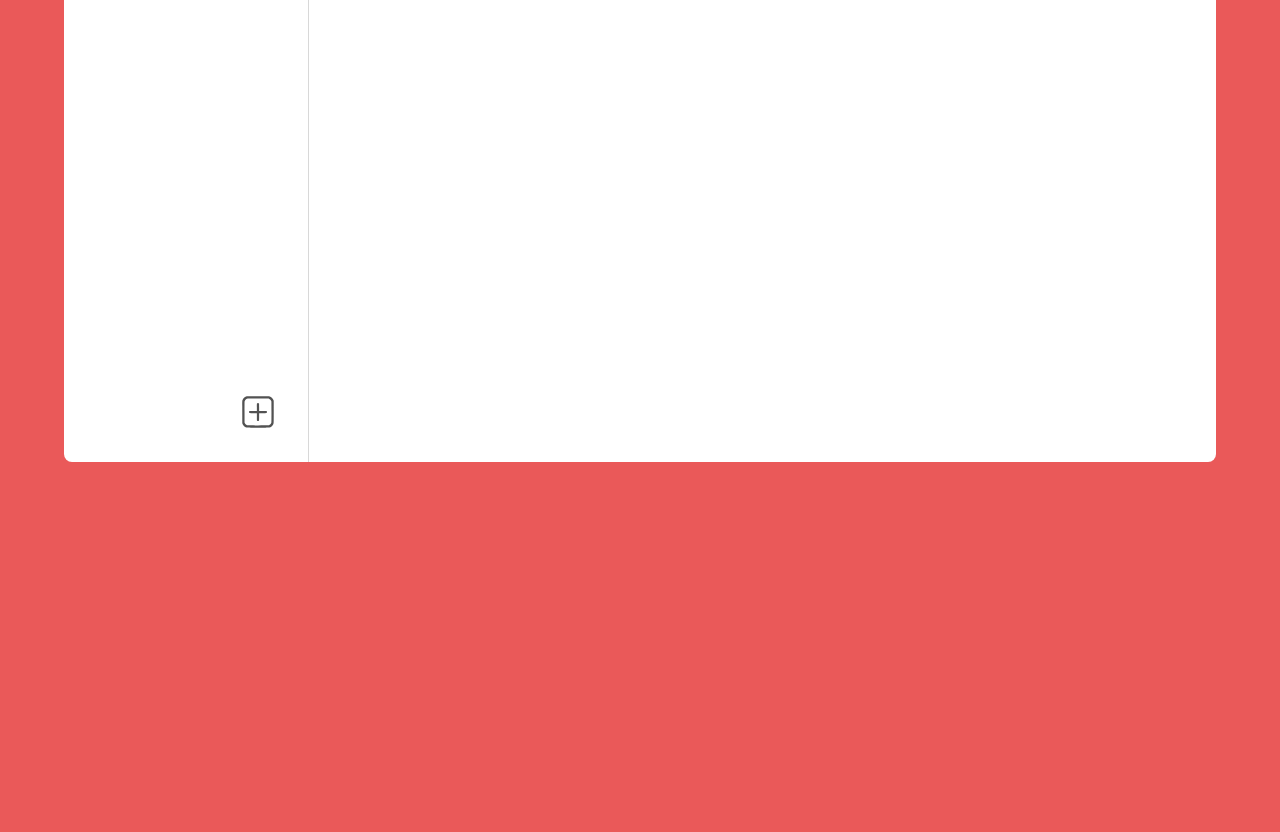
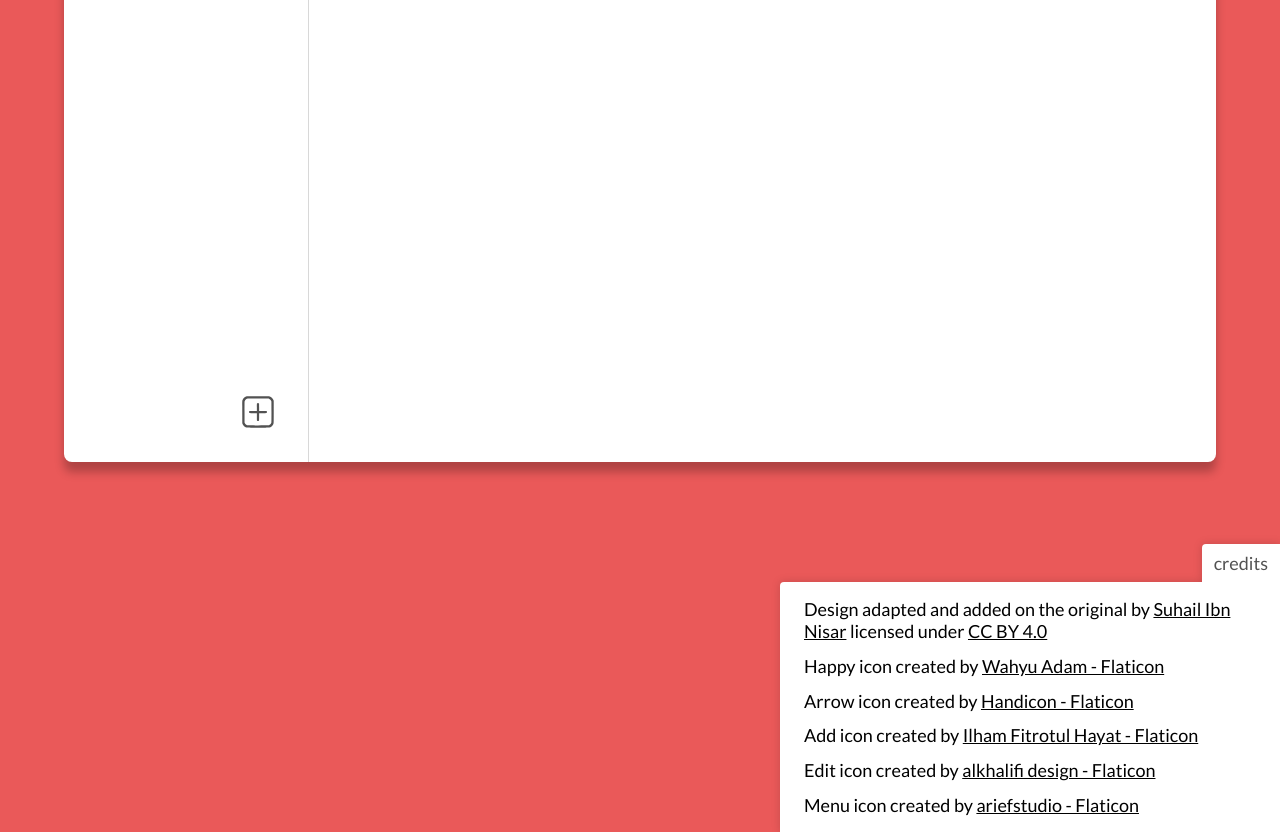
Before and after one commit to mizgaionutalexandru/tasky, a website built with Parcel: page src/index.html in a window 1280 px wide. Shown: the part 218-1050 px from the top of the page. Before the commit the page ends 800 px from the top, so only its background shows below. Built offline with nearby package versions, Linux system fonts and the light colour scheme.

Commit message:
credits added

```diff
--- a/src/index.html
+++ b/src/index.html
@@ -51,5 +51,90 @@
         <ul class="items"></ul>
       </div>
     </main>
+    <footer class="credits credits--hidden">
+      <div tabindex="0" class="credits__title">credits</div>
+      <ul class="credits__info">
+        <li class="credits__info__instance">
+          Design adapted and added on the original by
+          <a
+            tabindex="-1"
+            class="credits-link"
+            title="original design"
+            target="_blank"
+            href="https://www.figma.com/community/file/1088313494448952121"
+            >Suhail Ibn Nisar</a
+          >
+          licensed under
+          <a
+            tabindex="-1"
+            class="credits-link"
+            title="copyright license"
+            target="_blank"
+            href="https://creativecommons.org/licenses/by/4.0/"
+            >CC BY 4.0</a
+          >
+        </li>
+        <li class="credits__info__instance">
+          Happy icon created by
+          <a
+            tabindex="-1"
+            href="https://www.flaticon.com/free-icons/happy"
+            title="happy icons"
+            target="_blank"
+            class="credits-link"
+          >
+            Wahyu Adam - Flaticon
+          </a>
+        </li>
+        <li class="credits__info__instance">
+          Arrow icon created by
+          <a
+            tabindex="-1"
+            href="https://www.flaticon.com/free-icons/arrow"
+            target="_blank"
+            title="arrow icons"
+            class="credits-link"
+          >
+            Handicon - Flaticon
+          </a>
+        </li>
+        <li class="credits__info__instance">
+          Add icon created by
+          <a
+            tabindex="-1"
+            href="https://www.flaticon.com/free-icons/add"
+            target="_blank"
+            title="add icons"
+            class="credits-link"
+          >
+            Ilham Fitrotul Hayat - Flaticon
+          </a>
+        </li>
+        <li class="credits__info__instance">
+          Edit icon created by
+          <a
+            tabindex="-1"
+            href="https://www.flaticon.com/free-icons/edit"
+            target="_blank"
+            title="edit icons"
+            class="credits-link"
+          >
+            alkhalifi design - Flaticon
+          </a>
+        </li>
+        <li class="credits__info__instance">
+          Menu icon created by
+          <a
+            tabindex="-1"
+            href="https://www.flaticon.com/free-icons/menu"
+            target="_blank"
+            title="menu icons"
+            class="credits-link"
+          >
+            ariefstudio - Flaticon
+          </a>
+        </li>
+      </ul>
+    </footer>
   </body>
 </html>
--- a/src/scripts/controller.js
+++ b/src/scripts/controller.js
@@ -2,6 +2,7 @@ import "core-js/stable";
 import listsView from "./views/listsView";
 import itemsView from "./views/itemsView";
 import navbarView from "./views/navbarView";
+import creditsView from "./views/creditsView";
 import * as model from "./model.js";
 
 /**
--- a/src/styles.css
+++ b/src/styles.css
@@ -1,4 +1,4 @@
-*{
+* {
   margin: 0;
   padding: 0;
   box-sizing: border-box;
@@ -9,34 +9,37 @@ html {
   font-size: 62.5%;
 }
 
-body{
-    --primary-color: #EA5959;
+body {
+  --primary-color: #ea5959;
   --grey-one: #525252;
   --grey-two: #5a5a5a;
   --grey-three: #d8d8d8;
   --grey-four: #d9d9d9;
   background-color: var(--primary-color);
   height: 100vh;
+  overflow: hidden;
   display: flex;
   align-items: center;
   justify-content: center;
-    font-family: 'Lato', sans-serif;
+  font-family: "Lato", sans-serif;
 }
 
-.main-container{
+.main-container {
   background-color: white;
   width: min(120rem, 90%);
   height: max(54rem, 70%);
   display: flex;
   border-radius: 0.8rem;
   z-index: 1;
+
+  box-shadow: 0px 10px 10px rgba(0, 0, 0, 0.25);
 }
 
 .nav-toggle {
   display: none;
 }
 
-.nav-container{
+.nav-container {
   width: max(27%, 26rem);
   border-right: 1px solid var(--grey-three);
   position: relative;
@@ -47,14 +50,11 @@ body{
   height: 100%;
 }
 
-
-
 /* ===================== */
 /* NAV CONTAINER STYLING */
 /* ===================== */
 
-
-.list-add{
+.list-add {
   position: absolute;
   bottom: 3.2rem;
   right: 3.2rem;
@@ -66,18 +66,18 @@ body{
   cursor: pointer;
 }
 
-.list-add__svg{
+.list-add__svg {
   width: 100%;
 }
 
-.list-add--mobile{
+.list-add--mobile {
   display: none;
 }
 
 .list-add:hover,
 .list-add:focus-visible,
 .list-add--mobile:hover,
-.list-add--mobile:focus-visible{
+.list-add--mobile:focus-visible {
   outline: 2px solid var(--grey-four);
   transform: scale(1.1);
 }
@@ -86,7 +86,7 @@ body{
 .item-add:focus-visible::before,
 .list-add--mobile:focus-visible::before {
   content: "";
-    background: url('./assets/arrow.svg');
+  background: url("./assets/arrow.svg");
   background-position: center;
   background-size: contain;
   width: 3.6rem;
@@ -94,19 +94,19 @@ body{
   right: 3.6rem;
   bottom: 0.16rem;
   position: absolute;
-    animation: right-left 1s ;
+  animation: right-left 1s;
   animation-iteration-count: infinite;
 }
 
-.item-add:focus-visible::before{
+.item-add:focus-visible::before {
   left: -3.6rem;
 }
 
-.list-add--mobile:focus-visible::before{
+.list-add--mobile:focus-visible::before {
   bottom: 0.36rem;
 }
 
-.list-add--mobile:focus-visible{
+.list-add--mobile:focus-visible {
   transform: rotate(90deg);
 }
 
@@ -115,7 +115,7 @@ body{
   margin-top: max(1.28rem, 14vh);
 }
 
-.list{
+.list {
   width: 15.6rem;
   display: flex;
   margin-inline: auto;
@@ -128,24 +128,27 @@ body{
   transition: color 100ms ease-in;
 }
 
-.list:hover:not(.list--new):not(.list--modify), .list:focus-visible:not(.list--new):not(.list--modify), .list--options-visible {
+.list:hover:not(.list--new):not(.list--modify),
+.list:focus-visible:not(.list--new):not(.list--modify),
+.list--options-visible {
   outline: 0;
   border-top: 1px solid var(--grey-four);
   border-bottom: 1px solid var(--grey-four);
 }
 
-.list:hover:not(.list--new) .list__options-cta, .list:focus-visible:not(.list--new) .list__options-cta,
+.list:hover:not(.list--new) .list__options-cta,
+.list:focus-visible:not(.list--new) .list__options-cta,
 .list--options-visible .list__options-cta {
   opacity: 1;
 }
 
 .list--active .list__name,
-.list--active .list__name__input{
+.list--active .list__name__input {
   font-weight: bold;
   color: var(--primary-color);
 }
 
-.list--options-visible .list__options-cta{
+.list--options-visible .list__options-cta {
   display: flex;
 }
 
@@ -155,11 +158,11 @@ body{
   cursor: pointer;
 }
 
-.list__name__input{
+.list__name__input {
   border: 0;
   outline: 0;
   font-size: 2.4rem;
-    font-family: 'Lato', sans-serif;
+  font-family: "Lato", sans-serif;
   color: var(--grey-one);
   border-bottom: 1px solid var(--grey-three);
   width: 5rem;
@@ -170,14 +173,14 @@ body{
   width: 3.2rem;
   height: 3.2rem;
   display: flex;
-    opacity:0;
+  opacity: 0;
   justify-content: center;
   align-items: center;
   position: relative;
   cursor: pointer;
 }
 
-.list__options-cta::before{
+.list__options-cta::before {
   background-color: white;
   transition: background-color 100ms ease-in;
   content: "";
@@ -186,15 +189,14 @@ body{
   width: 100%;
   position: absolute;
   z-index: 2;
-
 }
 
-.list__options-cta:hover::before{
+.list__options-cta:hover::before {
   background-color: var(--grey-three);
   opacity: 0.6;
 }
 
-.list__options-cta__svg{
+.list__options-cta__svg {
   height: 1.8rem;
   z-index: 4;
   cursor: pointer;
@@ -204,7 +206,7 @@ body{
   display: block;
   list-style-type: none;
   position: absolute;
-    top:100%;
+  top: 100%;
   background-color: white;
   z-index: 9;
   width: 100%;
@@ -218,17 +220,16 @@ body{
 }
 
 @keyframes slide {
-    from{
+  from {
     opacity: 0;
     transform: scaleY(0);
   }
 
-    to{
+  to {
     opacity: 1;
     transform: scaleY(1);
   }
 }
-
 
 .list__option {
   display: flex;
@@ -241,23 +242,23 @@ body{
   outline: 0;
 }
 
-.list__option__icon--modify{
+.list__option__icon--modify {
   height: 1.8rem;
   width: 1.8rem;
   padding-left: 1px;
 }
 
-.list__option__icon--delete{
+.list__option__icon--delete {
   height: 2rem;
   width: 1.8rem;
 }
 
-.list__option:first-child{
+.list__option:first-child {
   border-bottom: 1px solid var(--grey-three);
 }
 
 .list__option:hover,
-.list__option:focus-visible{
+.list__option:focus-visible {
   background-color: var(--grey-four);
 }
 
@@ -265,7 +266,7 @@ body{
 /* CONTENT CONTAINER STYLING */
 /* ========================= */
 
-.content-header{
+.content-header {
   width: 92%;
   margin: 0 auto;
   margin-bottom: 3.2rem;
@@ -276,12 +277,13 @@ body{
   border-bottom: 1px solid var(--grey-three);
 }
 
-.active-list-title{
+.active-list-title {
   font-size: 3.6rem;
   font-weight: bold;
+  color: black;
 }
 
-.item-add{
+.item-add {
   background-color: white;
   padding: 0.8rem 1.2rem 0.6rem 1.2rem;
   border-radius: 0.6rem;
@@ -291,21 +293,22 @@ body{
   font-weight: bold;
   opacity: 0.7;
   transition: all 100ms ease-in;
-    font-family: 'Lato', sans-serif;
+  font-family: "Lato", sans-serif;
   cursor: pointer;
   position: relative;
 }
 
-.item-add:hover,.item-add:focus-visible{
+.item-add:hover,
+.item-add:focus-visible {
   background-color: rgba(217, 217, 217, 0.6);
   opacity: 0.9;
 }
 
-.items{
-    list-style-type:none;
+.items {
+  list-style-type: none;
 }
 
-.item__info{
+.item__info {
   --gap: 2rem;
   --width: 3.2rem;
   display: flex;
@@ -313,7 +316,7 @@ body{
   gap: var(--gap);
 }
 
-.item{
+.item {
   width: 92%;
   margin: 0 auto;
   padding-left: 1.6rem;
@@ -328,71 +331,69 @@ body{
   outline: 0;
 }
 
-.item:hover, .item--options-visible,
+.item:hover,
+.item--options-visible,
 .item:focus-visible {
   border-top: 1px solid var(--grey-four);
   border-bottom: 1px solid var(--grey-four);
 }
 
-.item__input{
+.item__input {
   opacity: 0;
   width: var(--width);
   height: var(--width);
 }
 
-.item__text{
+.item__text {
   position: relative;
 }
 
-.item__text::before{
+.item__text::before {
   content: "";
-    background: url('./assets/checkbox-empty.svg');
+  background: url("./assets/checkbox-empty.svg");
   background-position: center;
   background-size: contain;
   width: var(--width);
   height: var(--width);
   position: absolute;
-    left: calc( -1 * var(--width) - var(--gap));
+  left: calc(-1 * var(--width) - var(--gap));
 }
 
-.item:not(.item--new) .item__text::before{
+.item:not(.item--new) .item__text::before {
   cursor: pointer;
 }
 
-.item:focus-visible .item__text::after{
+.item:focus-visible .item__text::after {
   content: "";
-    background: url('./assets/arrow.svg');
+  background: url("./assets/arrow.svg");
   background-position: center;
   background-size: contain;
   width: 3.2rem;
   height: 3.2rem;
   position: absolute;
   left: calc(-2 * var(--width) - var(--gap));
-    top:-0.2rem;
-    animation: right-left 1s ;
+  top: -0.2rem;
+  animation: right-left 1s;
   animation-iteration-count: infinite;
 }
 
-
-
 @keyframes right-left {
-    from{
+  from {
     transform: translateX(0);
   }
-    50%{
+  50% {
     transform: translateX(-1rem);
   }
-    to{
+  to {
     transform: translateX(0);
   }
-
 }
 
-.item__text__input{
+.item__text__input {
   border: 0;
   outline: 0;
   font-size: 2.4rem;
-    font-family: 'Lato', sans-serif;
+  font-family: "Lato", sans-serif;
   color: var(--grey-one);
   border-bottom: 1px solid var(--grey-three);
   width: 5rem;
@@ -412,11 +413,11 @@ body{
 
 .item:hover .item__options-cta,
 .item:focus-visible .item__options-cta,
-.item--options-visible .item__options-cta{
+.item--options-visible .item__options-cta {
   opacity: 1;
 }
 
-.item__options-cta::before{
+.item__options-cta::before {
   background-color: white;
   transition: background-color 100ms ease-in;
   content: "";
@@ -425,46 +426,44 @@ body{
   width: 100%;
   position: absolute;
   z-index: 2;
-
 }
 
-.item__options-cta:hover::before{
+.item__options-cta:hover::before {
   background-color: var(--grey-three);
   opacity: 0.6;
 }
 
-.item__options-cta__svg{
+.item__options-cta__svg {
   height: 2rem;
   z-index: 4;
   cursor: pointer;
 }
 
-.item--completed .item__text{
-    text-decoration:line-through
+.item--completed .item__text {
+  text-decoration: line-through;
 }
 
- .item--completed .item__text::before{
+.item--completed .item__text::before {
   content: "";
-    background: url('./assets/checkbox-filled.svg');
+  background: url("./assets/checkbox-filled.svg");
   background-position: center;
   background-size: contain;
   width: var(--width);
   height: var(--width);
   position: absolute;
-    left:  calc( -1 * var(--width) - var(--gap));
+  left: calc(-1 * var(--width) - var(--gap));
   cursor: pointer;
 }
 
-.item--options-visible .item__options{
+.item--options-visible .item__options {
   display: block;
 }
-
 
 .item__options {
   display: block;
   list-style-type: none;
   position: absolute;
-    top:100%;
+  top: 100%;
   right: 0;
   background-color: white;
   z-index: 9;
@@ -490,36 +489,104 @@ body{
   outline: 0;
 }
 
-.item__option__icon--modify{
+.item__option__icon--modify {
   height: 1.8rem;
   width: 1.8rem;
   padding-left: 1px;
 }
 
-.item__option__icon--delete{
+.item__option__icon--delete {
   height: 2rem;
   width: 1.8rem;
 }
 
-.item__option:first-child{
+.item__option:first-child {
   border-bottom: 1px solid var(--grey-three);
 }
 
 .item__option:hover,
-.item__option:focus-visible{
+.item__option:focus-visible {
   background-color: var(--grey-four);
+}
+
+/* ============== */
+/* FOOTER STYLING */
+/* ============== */
+
+.credits {
+  position: absolute;
+  right: 0;
+  bottom: 0;
+  font-size: 1.8rem;
+  width: 50rem;
+  z-index: 2;
+  display: flex;
+  flex-direction: column;
+  align-items: flex-end;
+  filter: drop-shadow(0px 0px 4px rgba(0, 0, 0, 0.15));
+  transform: translateY(0);
+  transition: all 250ms ease-in;
+}
+
+.credits--hidden {
+  transform: translateY(25rem);
+}
+
+.credits__title {
+  background-color: white;
+  padding: 0.8rem 1.2rem;
+  border-top-left-radius: 0.4rem;
+  color: var(--grey-one);
+  cursor: pointer;
+  outline: 0;
+}
+
+.credits__title:focus-visible {
+  outline: 2px solid var(--grey-four);
+  outline-offset: 0.4rem;
+  color: rgba(234, 89, 89, 0.8);
+  font-weight: bold;
+}
+
+.credits__info {
+  background-color: white;
+  list-style-type: none;
+  padding: 1.6rem 2.4rem;
+  border-top-left-radius: 0.4rem;
+  color: black;
+  height: 25rem;
+  display: flex;
+  flex-direction: column;
+  justify-content: space-between;
+}
+
+.credits-link:link,
+.credits-link:visited {
+  color: black;
+  text-decoration: underline;
+  transition: all 150ms ease-in;
+}
+
+.credits-link:active,
+.credits-link:hover {
+  color: var(--grey-one);
+}
+
+.credits-link:focus-visible {
+  color: var(--grey-one);
+  outline: 2px solid var(--grey-four);
+  outline-offset: 0.4rem;
 }
 
 /* rem and em do NOT depend on html font-size in media queries! Instead, 1rem = 1em = 16px */
 @media (max-width: 1100px) {
-    html{
+  html {
     font-size: 60%;
   }
-
 }
 
-@media (max-width: 900px){
-    .main-container{
+@media (max-width: 900px) {
+  .main-container {
     position: relative;
   }
 
@@ -527,7 +594,7 @@ body{
     padding-left: 2.1rem;
   }
 
-    .nav-container--shown-mobile{
+  .nav-container--shown-mobile {
     width: 40%;
     height: 100%;
     position: absolute;
@@ -543,25 +610,25 @@ body{
   }
 
   @keyframes navBarAnimation {
-        from{
+    from {
       transform: scaleX(0);
       transform: translateX(-20rem);
     }
-        50%{
+    50% {
       transform: scaleX(0.8);
     }
-        to{
+    to {
       transform: scaleX(1);
       transform: translateX(0);
     }
   }
 
-    .nav-container--hidden-mobile{
+  .nav-container--hidden-mobile {
     opacity: 0;
     width: 0;
   }
 
-    .mobile-aside{
+  .mobile-aside {
     width: 6.4rem;
     display: flex;
     flex-direction: column;
@@ -571,12 +638,12 @@ body{
     padding-bottom: 3.2rem;
   }
 
-    .mobile-aside--lists-visible{
+  .mobile-aside--lists-visible {
     position: absolute;
-        left:0;
+    left: 0;
   }
 
-    .nav-toggle{
+  .nav-toggle {
     display: block;
     width: 4.2rem;
     height: 4.2rem;
@@ -587,7 +654,7 @@ body{
     outline: 0;
   }
 
-    .nav-toggle::before{
+  .nav-toggle::before {
     background-color: white;
     transition: background-color 100ms ease-in;
     content: "";
@@ -599,22 +666,22 @@ body{
   }
 
   .nav-toggle:focus-visible::before,
-    .nav-toggle:hover::before{
+  .nav-toggle:hover::before {
     background-color: var(--grey-three);
     opacity: 0.45;
   }
 
-    .nav-toggle__svg{
+  .nav-toggle__svg {
     width: 3rem;
     z-index: 4;
   }
 
-    .list-add{
+  .list-add {
     width: 4.2rem;
     height: 4.2rem;
   }
 
-    .list-add--mobile{
+  .list-add--mobile {
     display: block;
     width: 4.2rem;
     height: 4.2rem;
@@ -622,58 +689,57 @@ body{
     border-radius: 6px;
   }
 
-    .hidden{
+  .hidden {
     display: none;
   }
 
-    .nav-container--shown-mobile .list{
+  .nav-container--shown-mobile .list {
     width: 17.2rem;
   }
 
-    .content-container--navbar-shown{
+  .content-container--navbar-shown {
     margin-left: 6rem;
   }
 }
 
-@media (max-width: 660px){
-
-    .content-header{
+@media (max-width: 660px) {
+  .content-header {
     padding-bottom: 1.2rem;
   }
 
-    .active-list-title{
+  .active-list-title {
     font-size: 3rem;
   }
 
-    .item-add{
+  .item-add {
     font-size: 1.8rem;
   }
 
-    .mobile-aside{
+  .mobile-aside {
     padding-top: 3.2rem;
   }
 
-    .nav-container--shown-mobile{
+  .nav-container--shown-mobile {
     width: 66%;
   }
 
-    .content-container--navbar-shown{
+  .content-container--navbar-shown {
     margin-left: 5.7rem;
   }
 }
 
-@media (max-width: 480px){
-    html{
+@media (max-width: 480px) {
+  html {
     font-size: 50%;
   }
 
-    .item{
+  .item {
     padding: 0;
   }
 }
 
-@media(max-width: 380px){
-    .active-list-title{
+@media (max-width: 380px) {
+  .active-list-title {
     font-size: 2.2rem;
   }
 
@@ -683,11 +749,11 @@ body{
     font-size: 2rem;
   }
 
-    .item__info{
+  .item__info {
     --width: 2.4rem;
   }
 
-    .item:focus-visible .item__text:after{
+  .item:focus-visible .item__text:after {
     top: -0.4rem;
   }
 }
```
Also changed, not shown: src/scripts/views/creditsView.js (added, +50 -0 lines). Lines whose indentation alone changed are shown as unchanged.
